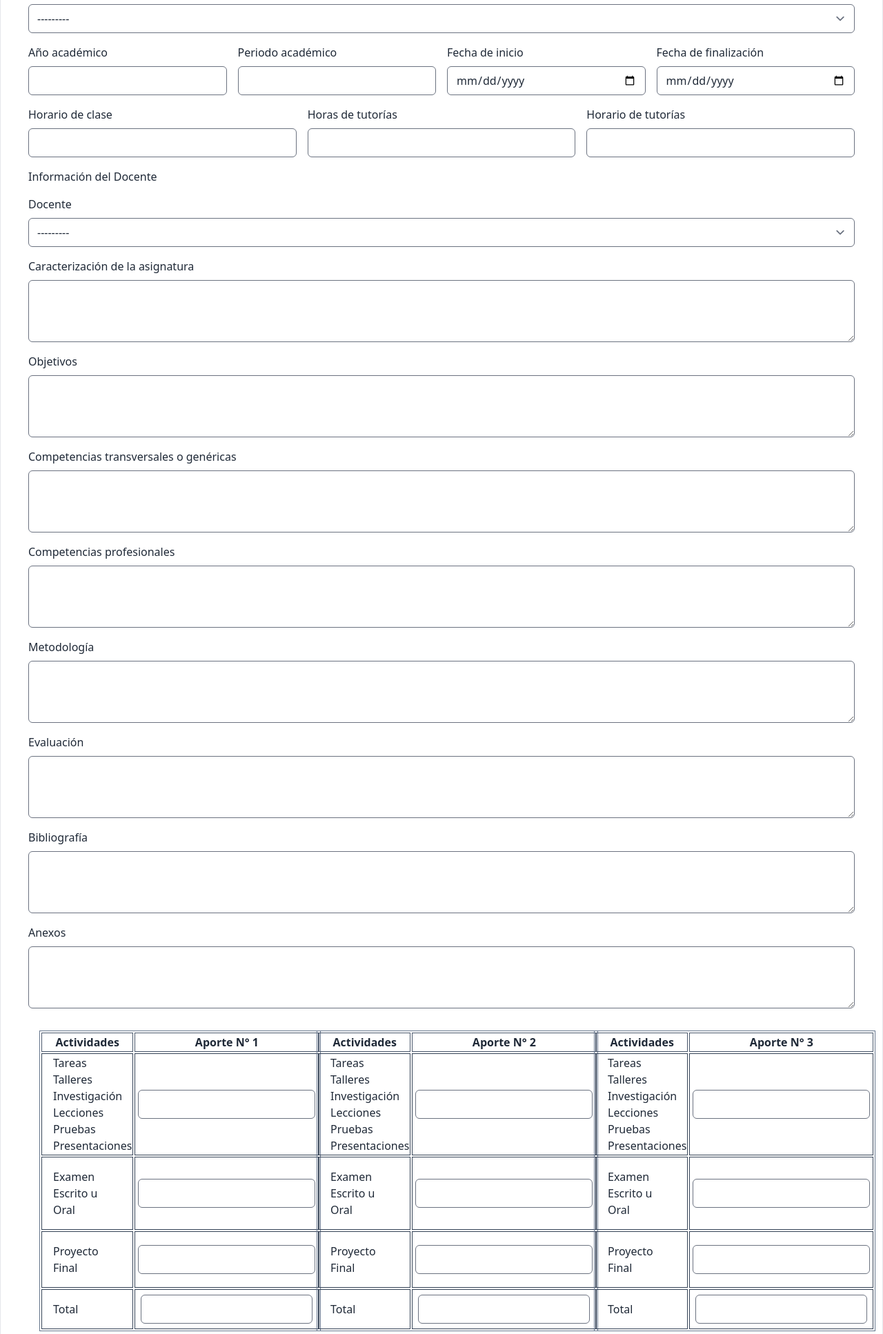
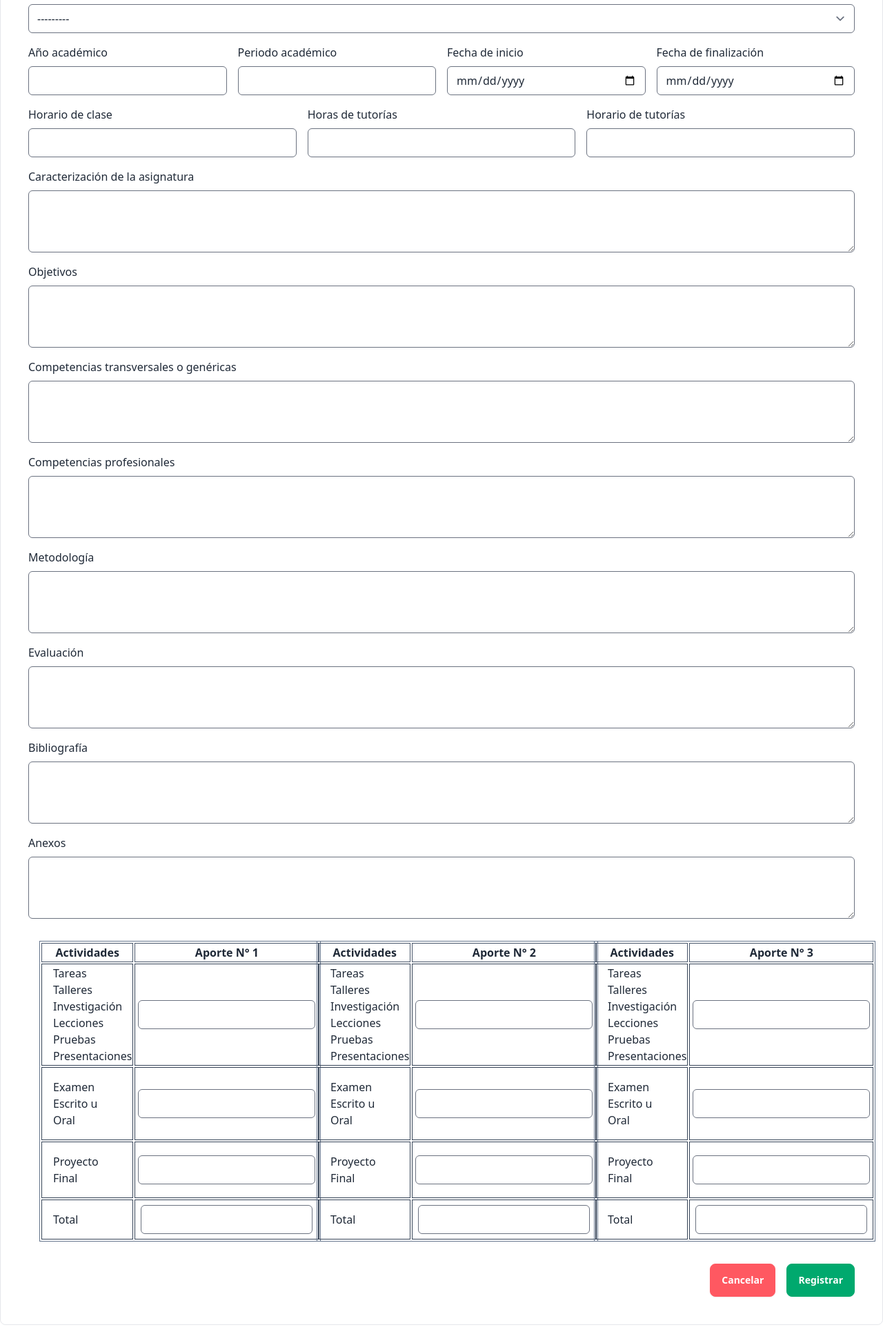
Before and after one commit to JossueDaniel/Gestion_curricular, a Django app: page /syllabus/new/ in a window 1280 px wide. Shown: the part 588-2522 px from the top of the page at 69% size. Run offline with Django 5.2, Linux system fonts and the light colour scheme; the visitor is signed in with stand-in values (Sample User, id 1); data comes from the database, SQL or seed files in the repository; data that the repository does not hold is empty; parts of the project's set-up code (start-up, migrations or seed data) failed here and were passed over; some libraries are stand-ins or nearby versions.

Commit message:
Modificando vista para que se reistre automaticamente el docente de la sesión

```diff
--- a/django_project/syllabus/forms.py
+++ b/django_project/syllabus/forms.py
@@ -9,6 +9,7 @@ class SilaboForm(forms.ModelForm):
     class Meta:
         model = Silabo
         fields = '__all__'
+        exclude = ['docente']
         widgets = {
             'codigo': forms.TextInput(attrs={
                 'class': 'form-input rounded-md',
@@ -47,9 +48,6 @@ class SilaboForm(forms.ModelForm):
             }),
             'horario_tutorias': forms.TextInput(attrs={
                 'class': 'form-input rounded-md'
-            }),
-            'docente': forms.Select(attrs={
-                'class': 'form-select rounded-md'
             }),
             'caracterizacion_asignatura': forms.Textarea(attrs={
                 'class': 'form-textarea rounded-md',
--- a/django_project/syllabus/models.py
+++ b/django_project/syllabus/models.py
@@ -15,7 +15,7 @@ class Silabo(models.Model):
         on_delete=models.CASCADE
     )
     anio_academico = models.PositiveIntegerField()
-    periodo_academico = models.CharField(max_length=10)
+    periodo_academico = models.CharField(max_length=20)
     fecha_inicio = models.DateField()
     fecha_finalizacion = models.DateField()
     horario_clase = models.CharField(max_length=50)
--- a/django_project/syllabus/views.py
+++ b/django_project/syllabus/views.py
@@ -30,7 +30,9 @@ def registrar_silabo(request):
         if form.is_valid():
             try:
                 with transaction.atomic():
-                    silabo = form.save()
+                    silabo = form.save(commit=False)
+                    silabo.docente = request.user
+                    silabo.save()
                     formset = AporteFormSet(request.POST, instance=silabo)
 
                     if formset.is_valid():
--- a/django_project/templates/syllabus/silabo_new.html
+++ b/django_project/templates/syllabus/silabo_new.html
@@ -67,16 +67,6 @@
                 <div class="grid grid-rows gap-2">
                     <label>Horario de tutorías</label>
                     {{ form.horario_tutorias }}
-                </div>
-            </div>
-        </div>
-        <!--Sección Docente-->
-        <div class="space-y-4">
-            <h3>Información del Docente</h3>
-            <div>
-                <div class="grid grid-rows gap-2">
-                    <label>Docente</label>
-                    {{ form.docente }}
                 </div>
             </div>
         </div>
@@ -190,7 +180,10 @@
                 {% endfor %}
             </div>
         </div>
-        <button type="submit" class="border border-black">Registrar Syllabus</button>
+        <div class="flex justify-end gap-4">
+            <a class="btn btn-error text-white" href="{% url 'silabo_list' %}">Cancelar</a>
+            <button type="submit" class="btn btn-success text-white">Registrar</button>
+        </div>
     </form>
 
 </div>
```
Also changed, not shown: django_project/syllabus/migrations/0007_alter_silabo_periodo_academico.py (added).
